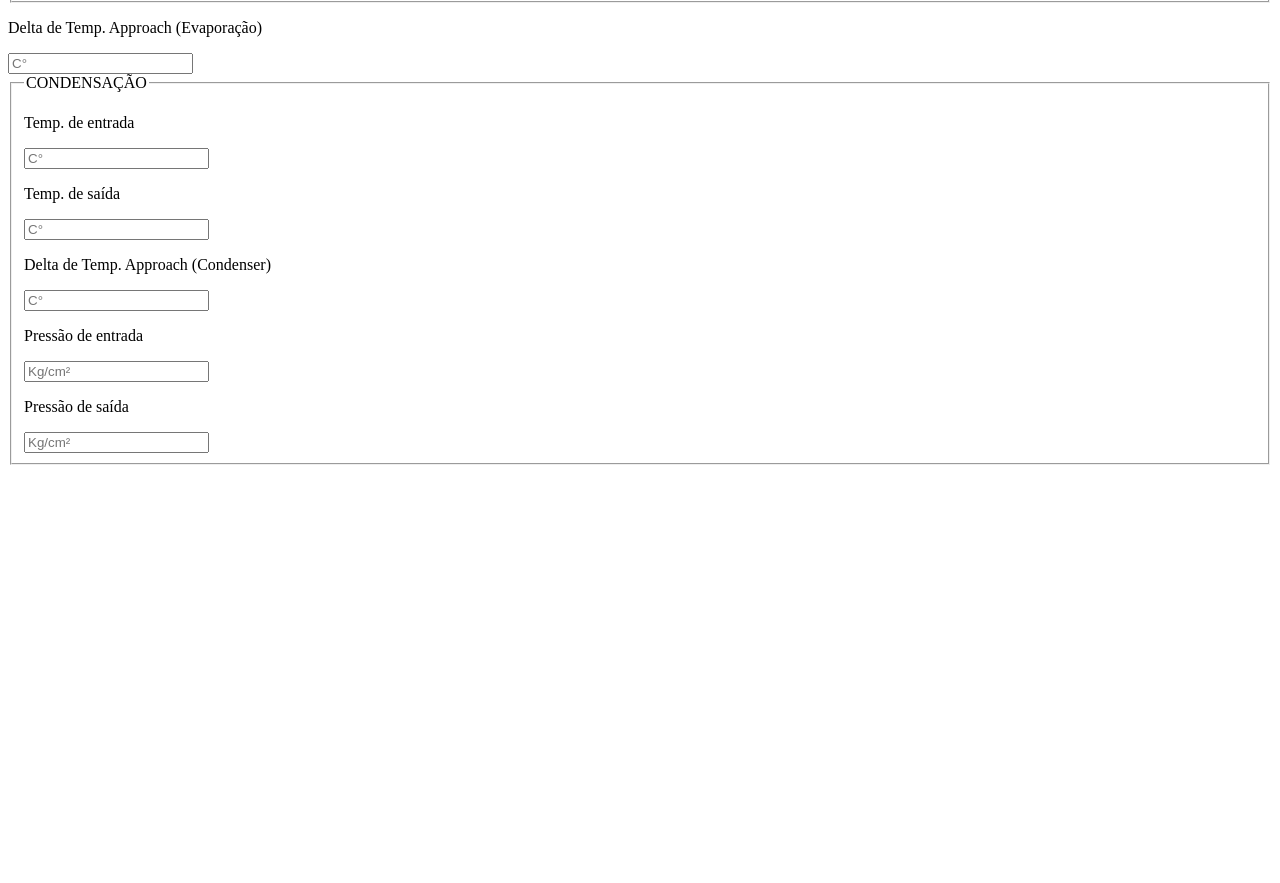
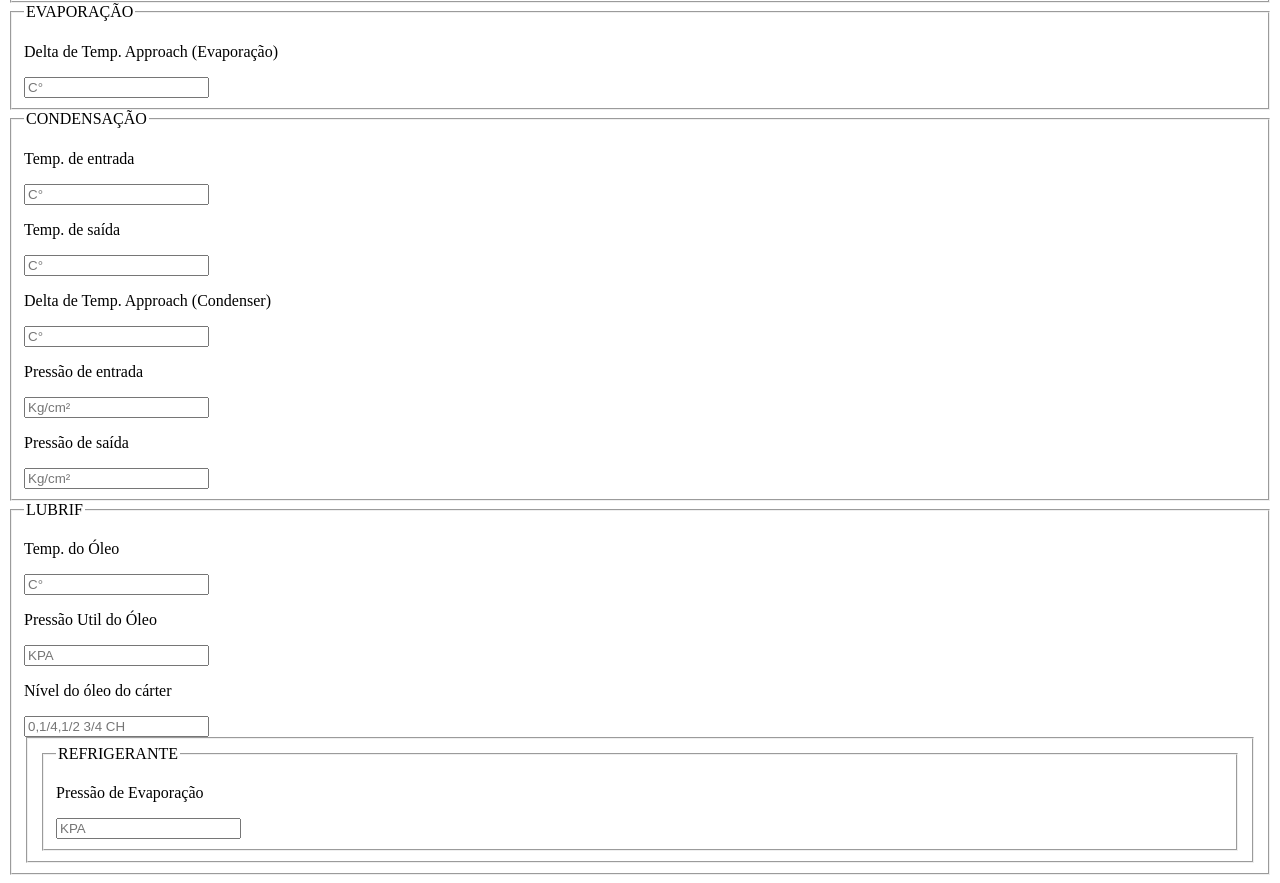
Before and after one commit to SansaoYago/Leitura-Diaria-Centrifuga, a plain HTML site: page index.html in a window 1280 px wide. Shown: the part 396-1279 px from the top of the page. Before the commit the page ends 869 px from the top, so only its background shows below. Drawn offline with Linux system fonts and the light colour scheme.

Commit message:
Update index.html

```diff
--- a/index.html
+++ b/index.html
@@ -40,12 +40,18 @@
                         <input type="number" name="inPress-saida-GEL" id="inPress-saida-GEL" placeholder="Kg/cm&sup2">
                     </label>
                 </fieldset>
+
+                <fieldset>
+                    <legend>EVAPORAÇÃO</legend>
                     <label for="inDeltaEvap">
                         <p>
                             Delta de Temp. Approach (Evaporação)
                         </p>
                         <input type="number" name="inDeltaEvap" id="inDeltaEvap" placeholder="C°">
                     </label>
+                </fieldset>
+
+
                 <fieldset>
                     <legend>CONDENSAÇÃO</legend>
                     <label for="inTemp-entrada-CON">
@@ -80,6 +86,40 @@
                         <input type="number" name="inPress-saida-CON" id="inPress-saida-CON" placeholder="Kg/cm&sup2">
                     </label>
                 </fieldset>
+
+                <fieldset>
+                    <legend>LUBRIF</legend>
+                    <label for="inTempOleo">
+                        <p>
+                            Temp. do Óleo
+                        </p>
+                        <input type="number" name="inTempOleo" id="inTempOleo" placeholder="C°">
+                    </label>
+                    <label for="inPress-util">
+                        <p>
+                            Pressão Util do Óleo
+                        </p>
+                        <input type="number" name="inPress-util" id="inPress-util" placeholder="KPA">
+                    </label>
+                    <label for="inNivel-oleo-carter">
+                        <p>
+                            Nível do óleo do cárter
+
+                        </p>
+                        <input type="number" name="inNivel-oleo-carter" id="inNivel-oleo-carter" placeholder="0,1/4,1/2 3/4 CH">
+                    </label>
+                <fieldset>
+
+                <fieldset>
+                    <legend>REFRIGERANTE</legend>
+                    <label for="inPress-evap">
+                        <p>
+                            Pressão de Evaporação
+                        </p>
+                        <input type="number" name="inPress-evap" id="inPress-evap" placeholder="KPA">
+                    </label>
+
+                </fieldset>
             </form>
         </main>
     </div>
```
Lines whose indentation alone changed are shown as unchanged.
